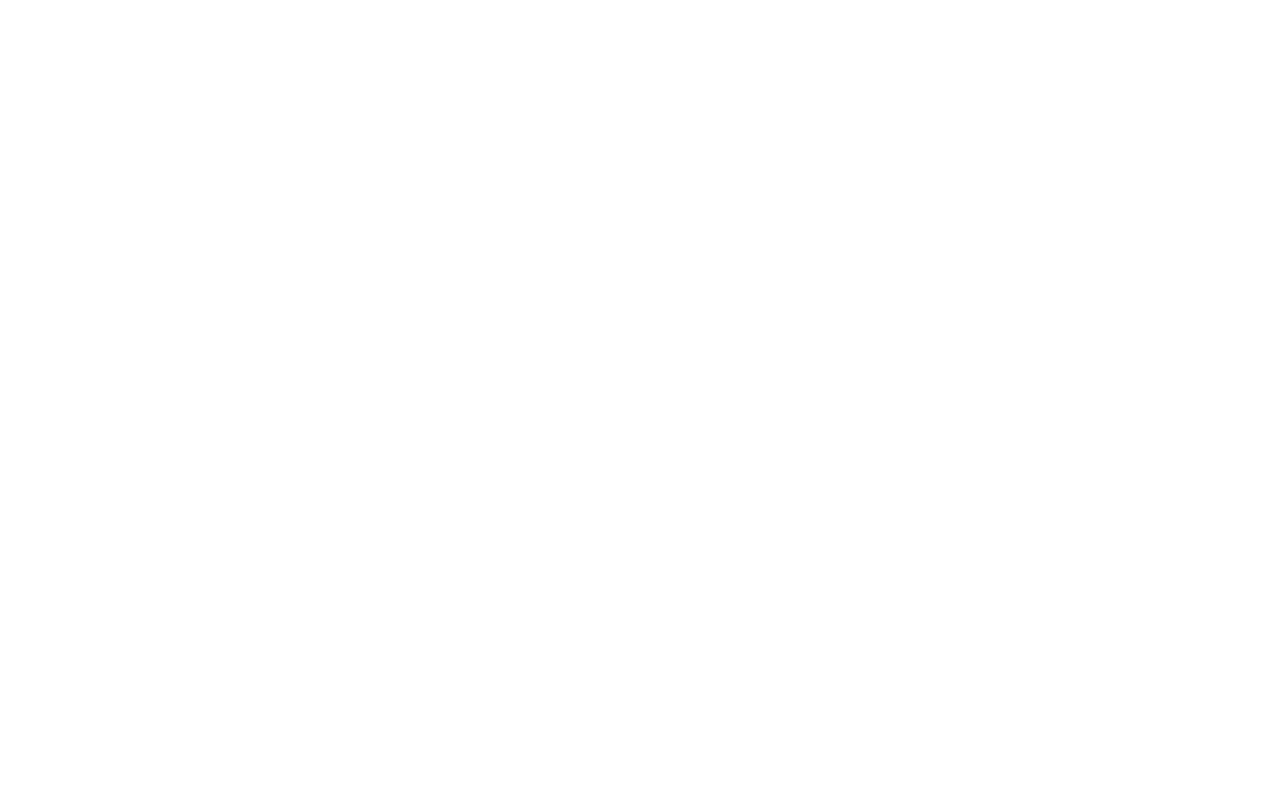
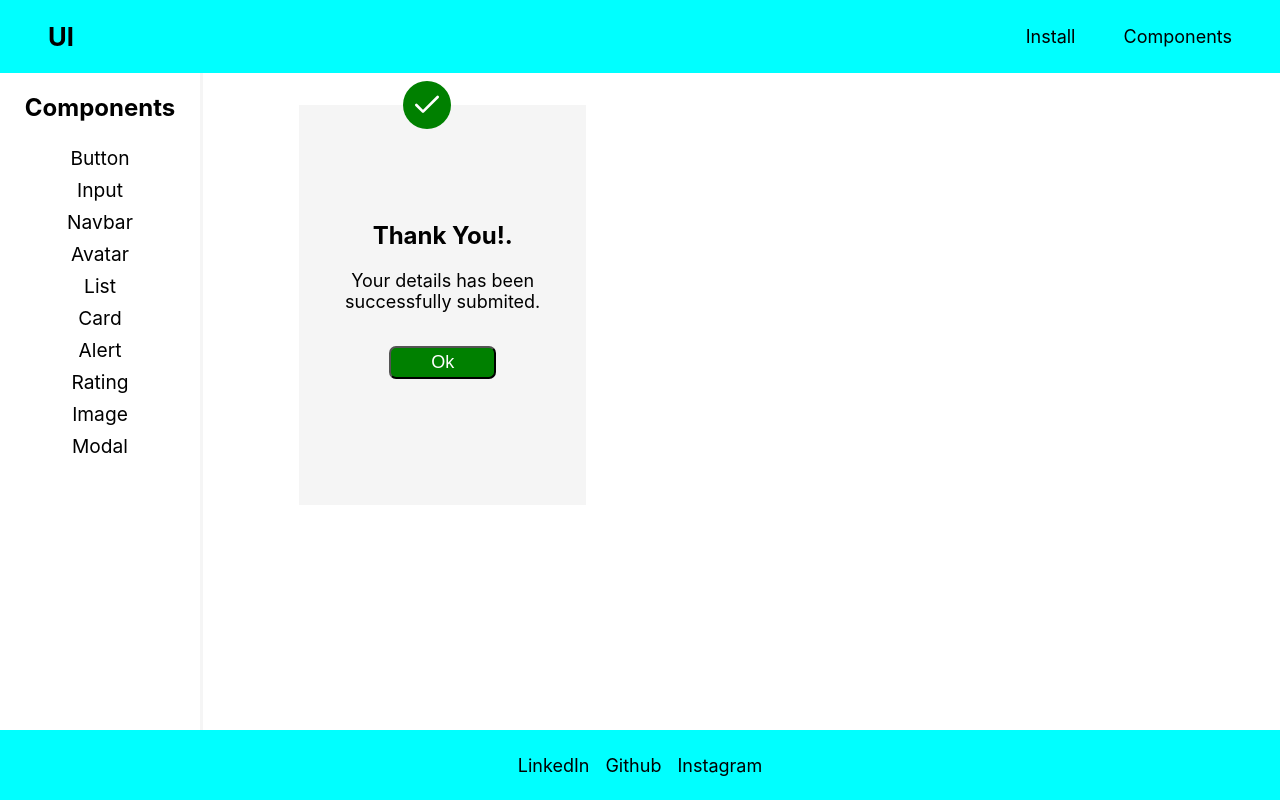
Before and after one commit to parvejg/component-library-321, a React (Create React App) app: page /modal-page in a window 1280 px wide. Before the commit this address had no page. Built offline with nearby package versions, Linux system fonts and the light colour scheme.

Commit message:
successful modal complete

```diff
--- a/src/App.js
+++ b/src/App.js
@@ -11,6 +11,7 @@ import { AlertPage } from "./components/AlertPage";
 import { RatingPage } from "./components/RatingPage";
 import { ImagePage } from "./components/ImagePage";
 import { BadgePage } from "./components/BadgePage";
+import { ModalPage} from "./components/ModalPage";
 function App() {
   return (
     <Router>
@@ -26,11 +27,9 @@ function App() {
         <Route path="/rating-page" Component={RatingPage} />
         <Route path="/image-page" Component={ImagePage} />
         <Route path="/badge-page" Component={BadgePage} />
+        <Route path="/modal-page" Component={ModalPage} />
       </Routes>
     </Router>
-
-
-
   );
 }
 
--- a/src/components/BadgePage.js
+++ b/src/components/BadgePage.js
@@ -1,15 +1,22 @@
-import { NotificationBadge,CartBadge, MessageBadge, FolderBadge } from "./Badge"
-import {Layout} from "./Layout"
-export const BadgePage=()=>{
-    return <Layout>
-        <div>
-        <NotificationBadge/>
-<div></div>
-<CartBadge/>
-<div></div>
-<MessageBadge/>
-<div></div>
-<FolderBadge/>
-        </div>
+import {
+  NotificationBadge,
+  CartBadge,
+  MessageBadge,
+  FolderBadge,
+} from "./Badge";
+import { Layout } from "./Layout";
+export const BadgePage = () => {
+  return (
+    <Layout>
+      <div>
+        <NotificationBadge />
+        <div></div>
+        <CartBadge />
+        <div></div>
+        <MessageBadge />
+        <div></div>
+        <FolderBadge />
+      </div>
     </Layout>
-}
+  );
+};
--- /dev/null
+++ b/src/components/Modal.css
@@ -0,0 +1,46 @@
+.successfulModal-container {
+  border-radius: 1rem;
+}
+.successful-modal-wrapper {
+  width: 75%;
+  height: 50vh;
+  background-color: whitesmoke;
+  position: absolute;
+  text-align: center;
+  position: relative;
+  top: 2rem;
+}
+
+.content-successful {
+  padding-top: 3rem;
+}
+.successful-icon-wrapper {
+  width: 3rem;
+  height: 3rem;
+  border-radius: 4rem;
+  background-color: green;
+  border: solid 0 5px 5px gray;
+  font-size: xx-large;
+  position: relative;
+  bottom: 1.5rem;
+  left: 6.5rem;
+}
+.successful-modal-btn {
+  align-items: center;
+  padding: 4px 40px;
+  border-radius: 7px;
+  font-size: large;
+  position: relative;
+  top: 1rem;
+  background-color: green;
+  border: solid #4df04d 2px 5px 5px;
+  color: white;
+}
+.successful-modal-btn:hover {
+  background-color: #148d14;
+  color: beige;
+  transform: rotateY(8px);
+}
+.successful-modal-btn:active {
+  transform: translateY(2px);
+}
--- /dev/null
+++ b/src/components/Modal.js
@@ -0,0 +1,20 @@
+import "./Modal.css";
+import {FiCheck} from "react-icons/fi"
+export const SuccessfulModal=()=>{
+    return (
+        <div className="successfulModal-container">
+            <div className="successful-modal-wrapper">
+                <div className="successful-icon-wrapper" >
+                <FiCheck/>
+                </div>
+
+                <div className="content-successful">
+                <h2>Thank You!.</h2>
+                <p>Your details has been successfully submited.</p>
+                </div>
+                <button className="successful-modal-btn">Ok</button>
+            </div>
+        </div>
+
+    )
+}
--- /dev/null
+++ b/src/components/ModalPage.js
@@ -0,0 +1,8 @@
+import { Layout } from "./Layout"
+import { SuccessfulModal } from "./Modal"
+
+export const ModalPage=()=>{
+    return <Layout>
+        <SuccessfulModal/>
+    </Layout>
+}
--- a/src/components/Sidebar.js
+++ b/src/components/Sidebar.js
@@ -13,7 +13,7 @@ export const Sidebar = () => {
       <Link to="/alert-page" className="sidebar-links">Alert</Link>
       <Link to="/rating-page" className="sidebar-links">Rating</Link>
       <Link to="/image-page" className="sidebar-links">Image</Link>
-      <Link to="/badge-page" className="sidebar-links">Badge</Link>
+      <Link to="/modal-page" className="sidebar-links">Modal</Link>
     </div>
   );
 };
```
Also changed, not shown: src/components/Badge.js (+29 -22 lines).
